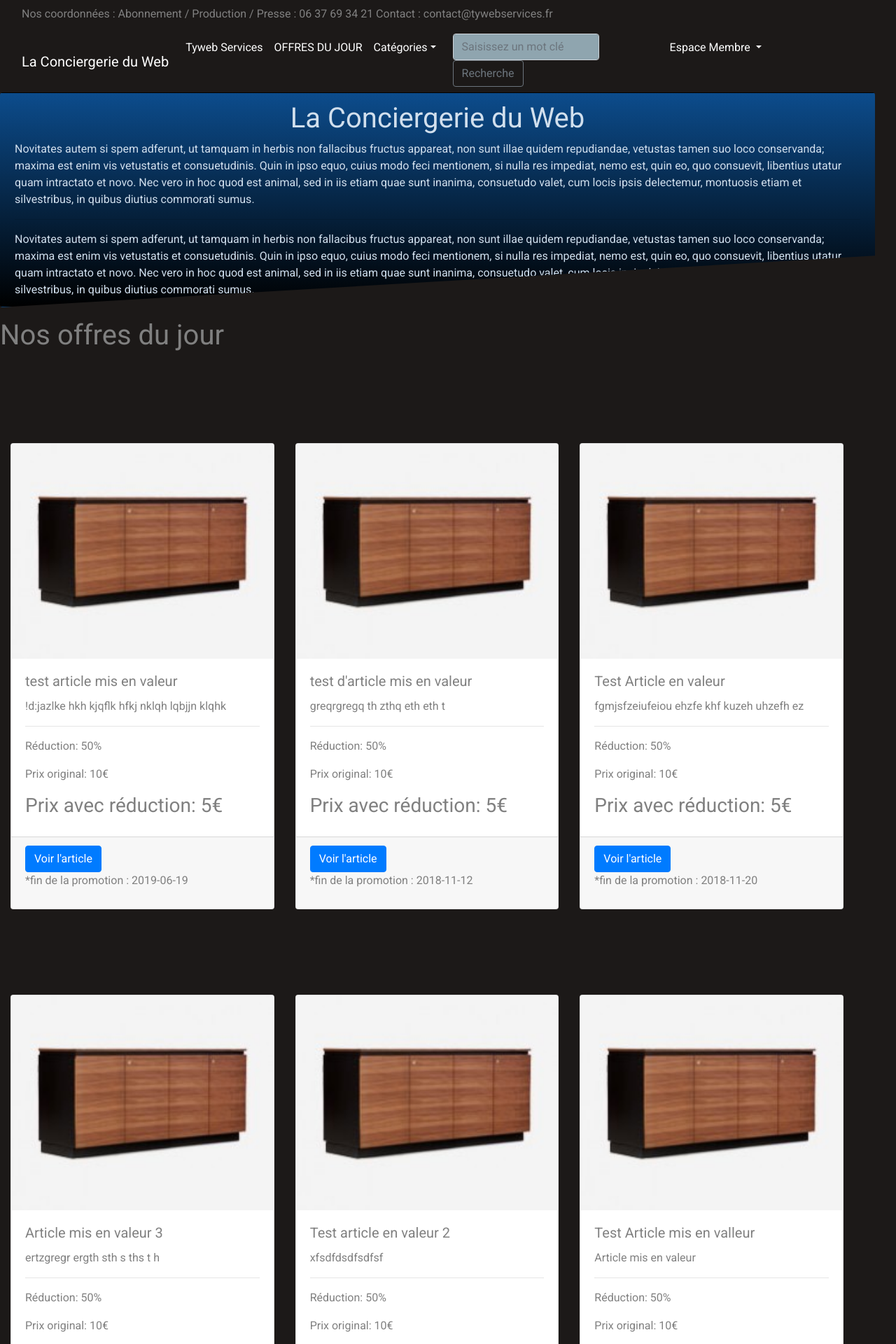
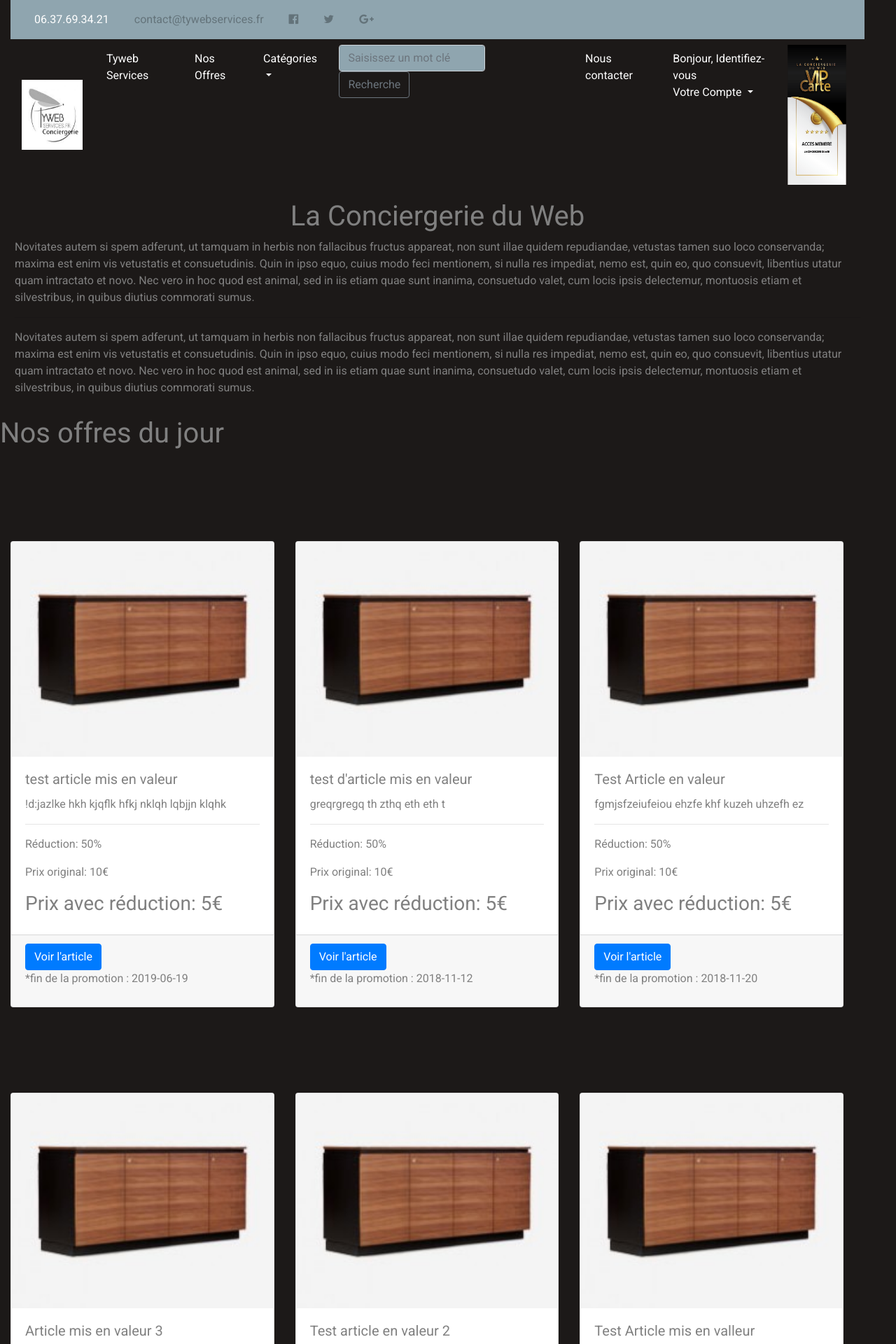
Before and after one commit to Shinfreyr/ConciergerieDuWeb, a PHP site: the page made by index.php in a window 1280 px wide. Shown: the top 1920 px of the page at 70% size. Run offline with PHP 8.4, Linux system fonts and the light colour scheme; data comes from the database, SQL or seed files in the repository; some libraries are stand-ins or nearby versions.

Commit message:
modification du menu
Mise en place de la nav coordonnées au dessus du menu
modification des intiltulés du menu
ajout de photos (logo)
modification de anciennement "espace membre"

```diff
--- a/src/Public/css/style.css
+++ b/src/Public/css/style.css
@@ -8,14 +8,26 @@
 .birthForm {
     margin-left: 15px;
 }
+
+
+
 @media (min-width: 769px) {
 /*body +++++++++++++++++++++++++++++++++++++++++++++++++++++++++++++++++++++++++++++++++++ */
 body {
     background-color: #1c1918;
     color:grey;
     font-family: "Roboto", sans-serif;
+    height:auto;
+}
 
+.colortop{
+    background-color:#8fa5af;
 }
+li {
+    display : inline;
+}
+
+
 
 /*polygon footer +++++++++++++++++++++++++++++++++++++++++++++++++++++++++++++++++++++++++++++++++++ */
 .polygon-footer {
@@ -29,8 +41,9 @@ body {
 .polygon-body {
     background-image: linear-gradient(#0c4c8c,black);
     color:#d1dfed;
-    -webkit-clip-path: polygon(0 0, 100% 0, 100% 76%, 0% 100%);
-    clip-path: polygon(0 0, 100% 0, 100% 76%, 0% 100%);
+    -webkit-clip-path: polygon(0 0, 100% 0, 100% 86%, 0% 100%);
+    clip-path: polygon(0 0, 100% 0, 100% 86%, 0% 100%);
+    padding:auto;
 }
 
 /*triangle en forme d'aile de libellule en dessous des titres ++++++++++++++++++++++++++++++++++++++++++++++++++++++ */
@@ -45,10 +58,25 @@ body {
 
 /*lien sous les intitules de la  nav bar ++++++++++++++++++++++++++++++++++++++++++++++++++++++ */
 
-.header-nav a {
+.header-nav a, .accueillogo a {
     text-decoration: none;
     }
-    a:hover {
+
+
+    nav ul li
+    {
+     margin:0 10px;
+    }
+
+ .marge{
+
+     padding-right:80px;
+ }
+/*#imagevip{
+    margin-top:150px;
+}*/
+
+a:hover {
     text-decoration: underline;
     border-bottom: 3px solid #8fa5af;
     }
@@ -102,7 +130,7 @@ h1 {
 @media screen and (max-width:768px) {
 	body{
 	background-color:#fff;
-	color:#ccc;
+	color:#0c4c8c;
     height:auto;
 
 }
--- a/src/View/Frontend/connectionView.php
+++ b/src/View/Frontend/connectionView.php
@@ -7,7 +7,7 @@
     <h1 class="alert-heading">Connection</h1>
     <p class="mb-0">Connectez vous ici !</p>
     <hr>
-    <p class="mb-0">Proffitez de nos offres en vous connectant !</p>
+    <p class="mb-0">Profitez de nos offres en vous connectant !</p>
 </div>
 
 <!-- Connection Forms ++++++++++++++++++++++++++++++++++++++++++++++++++++++++++++++++++++++++++++++++++ -->
--- a/src/View/Frontend/indexView.php
+++ b/src/View/Frontend/indexView.php
@@ -3,7 +3,7 @@
 <?php ob_start(); ?>
 
 <!-- Welcome message +++++++++++++++++++++++++++++++++++++++++++++++++++++++++++++++++++++++++++++++++++++ -->
-<div class="alert welcome col-12 polygon-body" id="up" role="alert">
+<div class="alert welcome col-12 " id="up" role="alert">
     <h1 class="alert-heading ">La Conciergerie du Web</h1>
     <span >Novitates autem si spem adferunt, ut tamquam in herbis non fallacibus fructus appareat, non sunt illae quidem repudiandae, vetustas tamen suo loco conservanda; maxima est enim vis vetustatis et consuetudinis. Quin in ipso equo, cuius modo feci mentionem, si nulla res impediat, nemo est, quin eo, quo consuevit, libentius utatur quam intractato et novo. Nec vero in hoc quod est animal, sed in iis etiam quae sunt inanima, consuetudo valet, cum locis ipsis delectemur, montuosis etiam et silvestribus, in quibus diutius commorati sumus.</span>
     <hr>
--- a/src/View/Frontend/inscriptionView.php
+++ b/src/View/Frontend/inscriptionView.php
@@ -4,14 +4,14 @@
 
 <!-- Welcome message +++++++++++++++++++++++++++++++++++++++++++++++++++++++++++++++++++++++++++++++++++++ -->
 <div class="alert welcome col-12" id="up" role="alert">
-    <h1 class="alert-heading">Inscription</h1>
+    <h1 class="alert-heading triangle-code-chip">Inscription</h1>
     <p class="mb-0">Dans le cadre de la nouvelle Réglementation Générale sur la Protection des Données, nous vous informons que toutes vos informations enregistrées sur notre site, resteront confidentielles et pouront être supprimées à tout moment par vos soins. </p>
     <hr>
     <p class="mb-0">Attention ! Vous devez être en possession d'un code Entreprise pour vous inscrire.</p>
 </div>
 
 <!-- Inscription Forms ++++++++++++++++++++++++++++++++++++++++++++++++++++++++++++++++++++++++++++++++++ -->
-<form action="index.php?action=inscription&db=ok" id="inscriptionForm" method="post" class="col-12">
+<form action="index.php?action=inscription&db=ok" id="inscriptionForm" method="post" class="col-12  polygon-body ">
     <div class="form-group">
         <label for="enterpriseCode">Code Entreprise*</label>
         <input type="text" class="form-control" name="enterpriseCode" id="enterpriseCode" placeholder="Code de votre entreprise">
--- a/src/View/Frontend/template.php
+++ b/src/View/Frontend/template.php
@@ -26,6 +26,7 @@
         <!-- Stylesheet +++++++++++++++++++++++++++++++++++++++++++++++++++++++++++++ -->
         <link href="src/Public/css/style.css" rel="stylesheet" />
         <link href="https://fonts.googleapis.com/css?family=Roboto" rel="stylesheet">
+        <link rel="stylesheet" href="https://cdnjs.cloudflare.com/ajax/libs/font-awesome/4.7.0/css/font-awesome.min.css">
 
     </head>
 
@@ -33,26 +34,36 @@
     <!-- Template Content ++++++++++++++++++++++++++++++++++++++++++++++++++++++++++++++++++++++++++++++++++++++++++ -->
     <body class="bodyFront container-fluid row">
 
-        <header class="sticky-top col-12">
-        <!-- Nos coordonnées  ++++++++++++ -->
-            <nav class="navbar navbar-expand-lg navbar-light bg-navbar header-nav text-center">
-                <div class="text-center">
-                    Nos coordonnées :
-                    Abonnement /
-                    Production /
-                    Presse : 06 37 69 34 21
-                    Contact : contact@tywebservices.fr
+        <header class="sticky-top col-12 text-center-xs text-center-lg">
+        <!-- Nos coordonnées et reseaux sociaux  ++++++++++++ -->
+            <nav class="navbar navbar-expand-lg navbar-light colortop">
+                <div class="collapse navbar-collapse" id="navbarSupportedContent2">
+                    <ul class="navbar-nav mr-auto">
+                    <li class="nav-item active">
+                        <a class="nav-link" href="#">06.37.69.34.21<span class="sr-only">(current)</span></a>
+                    </li>
+                    <li class="nav-item">
+                    <a href="mailto:contact@tywebservices.fr" class="nav-link disabled">contact@tywebservices.fr</a>
+                    </li>
+                    <li class="nav-item">
+                    <a href="#" class="nav-link disabled"><i class=" fa fa-facebook-official"></i></a>
+                    </li>
+                    <li class="nav-item">
+                    <a href="#" class="nav-link disabled"><i class=" 	fa fa-twitter"></i></a>
+                    </li>
+                    <li class="nav-item">
+                    <a href="#" class="nav-link disabled"><i class=" 	fa fa-google-plus"></i></a>
+                    </li>
+                    </ul>
                 </div>
             </nav>
 
             <!-- Navbar avec fond noir brillant avec classe bg-navbar  ++++++++++++++++++++++++++++++++++++++++++++++++++++++++++++++++++++++++++++++++++++++++++++ -->
-            <nav class="navbar navbar-expand-lg navbar-light bg-navbar header-nav">
-
-
-
-               <h1><a class="navbar-brand" href="index.php">La Conciergerie du Web</a></h1>
-                <button class="navbar-toggler bg-light" type="button" data-toggle="collapse" data-target="#navbarSupportedContent" aria-controls="navbarSupportedContent" aria-expanded="false" aria-label="Toggle navigation">
-                    <span class="navbar-toggler-icon"></span>
+            <nav class="navbar navbar-expand-lg navbar-light bg-navbar header-nav justify-content-center">
+               <a class="navbar-brand" href="index.php">
+                   <img src="src/Public/images/Logo_TyWeb-300x300conciergerien&b.jpg" alt="Accueil" class="img-fluid" alt="Responsive image" style="height:100px; width:100px;" ></a>
+                <button class="navbar-toggler bg-light " type="button" data-toggle="collapse" data-target="#navbarSupportedContent" aria-controls="navbarSupportedContent" aria-expanded="false" aria-label="Toggle navigation">
+                    <span class="navbar-toggler-icon "></span>
                 </button>
 
                 <div class="collapse navbar-collapse" id="navbarSupportedContent">
@@ -61,7 +72,7 @@
                             <a class="nav-link active" href="#">Tyweb Services <span class="sr-only">(current)</a>
                         </li>
                         <li class="nav-item active ">
-                            <a class="nav-link" href="index.php">OFFRES DU JOUR <span class="sr-only"></a>
+                            <a class="nav-link" href="index.php">Nos Offres <span class="sr-only"></a>
                         </li>
                         <li class="nav-item dropdown ">
                             <a class="nav-link dropdown-toggle active" href="#" id="navbarDropdown" role="button" data-toggle="dropdown" aria-haspopup="true" aria-expanded="false">Catégories</a>
@@ -74,12 +85,16 @@
                                 ?>
                             </div>
                         </li>
-                        <div class="">
+
+                        <div class="marge">
                     <form class="form-inline my-2 my-lg-0" id="search">
                         <input class="form-control mr-sm-2" type="search" placeholder="Saisissez un mot clé" aria-label="Search" >
                         <button class="btn btn-outline-secondary my-2 my-sm-0" type="submit">Recherche</button>
-                    </form>
-                    </div>
+                    </form></div>
+
+                        <li class="nav-item">
+                            <a class="nav-link active" href="#">Nous contacter <span class="sr-only">(current)</a>
+                        </li>
                         <li class="nav-item dropdown">
                             <?php
                                 if(isset($_SESSION['conciergerieDuWebId'])) {
@@ -89,10 +104,10 @@
                             <a class="nav-link dropdown-toggle active" href="#" id="navbarDropdown" role="button" data-toggle="dropdown" aria-haspopup="true" aria-expanded="false">
                                 <?php
                                     if(isset($_SESSION['conciergerieDuWebId'])) {
-                                        echo 'Compte';
+                                        echo 'Votre Compte';
                                     }
                                     else {
-                                        echo 'Espace Membre';
+                                        echo 'Bonjour, Identifiez-vous <br> Votre Compte';
                                     }
                                 ?>
                             </a>
@@ -104,15 +119,22 @@
                                     else {
                                         echo '
                                             <a class="dropdown-item" href="index.php?action=connection">Connexion</a>
-                                            <a class="dropdown-item" href="index.php?action=inscription">Inscription</a>
+                                            <a class="dropdown-item" href="index.php?action=inscription">Nouveau Membre? Commencez ici</a>
                                         ';
                                     }
                                 ?>
+                              <?php
+                                        echo '<a class="dropdown-item" href="index.php?action=accountManagement">Modifier le compte</a>';
 
+                            ?>
                             </div>
                         </li>
-                    </ul>
+                        <li class="nav-item">
+                            <img src="src/Public/images/cartevip.png" alt="Accès membre VIP la conciergerie du web" class="img-fluid" alt="Responsive image" style="height:200px; width:100px;" id="imagevip" >
+                        </li>
 
+
+                     </ul>
                 </div>
             </nav>
         </header>
@@ -145,5 +167,5 @@
         <script src="https://code.jquery.com/jquery-3.2.1.slim.min.js" integrity="sha384-KJ3o2DKtIkvYIK3UENzmM7KCkRr/rE9/Qpg6aAZGJwFDMVNA/GpGFF93hXpG5KkN" crossorigin="anonymous"></script>
         <script src="https://cdnjs.cloudflare.com/ajax/libs/popper.js/1.12.9/umd/popper.min.js" integrity="sha384-ApNbgh9B+Y1QKtv3Rn7W3mgPxhU9K/ScQsAP7hUibX39j7fakFPskvXusvfa0b4Q" crossorigin="anonymous"></script>
         <script src="https://maxcdn.bootstrapcdn.com/bootstrap/4.0.0/js/bootstrap.min.js" integrity="sha384-JZR6Spejh4U02d8jOt6vLEHfe/JQGiRRSQQxSfFWpi1MquVdAyjUar5+76PVCmYl" crossorigin="anonymous"></script>
-
+        <script src="src/Public/js/script.js" /></script>
     </body>
```
Also changed, not shown: src/Public/images/Logo_TyWeb-300x300conciergerien&b.jpg (added), src/Public/images/cartevip.png (added), src/Public/js/script.js (added).
